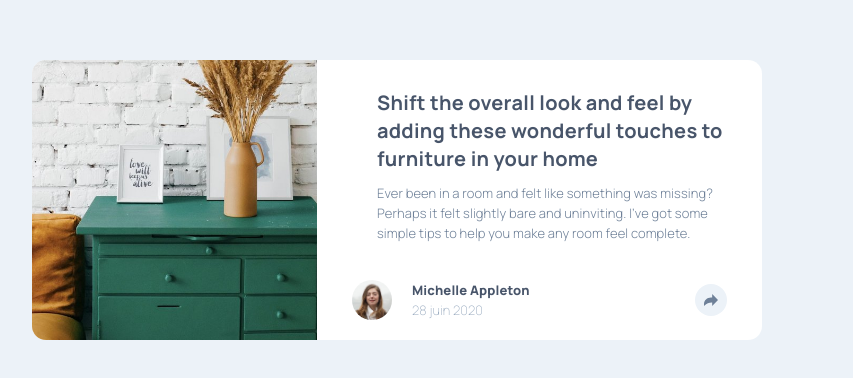
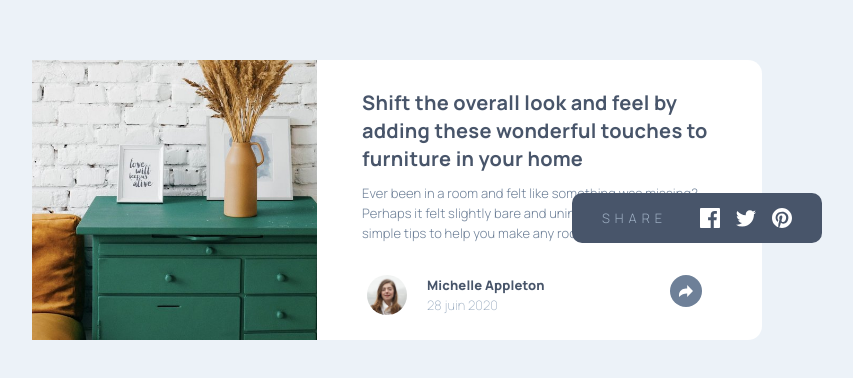
Before and after one commit to myrteza-labi/article-previe-junior, a React (Create React App) app: page / in a window 1536 px wide. Shown: the part 200-578 px from the top of the page, without its empty margins (371-1224 px from the left). Built offline with nearby package versions, Linux system fonts and the light colour scheme.

Commit message:
:desktop-style: (footer-active) style done

```diff
--- a/src/App.css
+++ b/src/App.css
@@ -17,5 +17,7 @@
 @media screen and (min-width: 1440px){
     .textAndFooterContainer{
         width: 100%;
+        padding-left: 30px;
+        padding-right: 20px;
     }
 }
--- a/src/components/ArticlePreview.css
+++ b/src/components/ArticlePreview.css
@@ -17,5 +17,6 @@
         width: 730px;
         height: 280px;
         flex-direction: row;
+        overflow: visible;
     }
 }
--- a/src/components/Footer.css
+++ b/src/components/Footer.css
@@ -1,4 +1,5 @@
 .Footer {
+    position: relative;
     width: 100%;
     height: 64px;
     margin-top: 20px;
@@ -12,6 +13,11 @@
 }
 .footerMobileStatic{
     padding: 0 35px 30px 35px;
+}
+.footerDesktopActive{
+    padding-bottom: 40px;
+    padding-left: 20px;
+    padding-right: 40px;
 }
 
 .footerMainContainer {
@@ -29,3 +35,14 @@
     justify-content: space-between;
     align-items: center;
 }
+
+/* desktop */
+
+@media screen and (min-width: 1440px){
+    .footerMobileStatic{
+        padding: 0 35px 40px 20px;
+    }
+    .footerMainContainerDesktopActive{
+        justify-content: space-between;
+    }
+}
--- a/src/components/Footer.js
+++ b/src/components/Footer.js
@@ -17,7 +17,7 @@ class Footer extends React.Component{
         super(props);
         this.state = {
             renderedFooter: "",
-            className: "Footer footerMobileStatic",
+            className: "Footer footerDesktopActive",
             windowWidth: window.innerWidth,
         }
     }
@@ -26,9 +26,6 @@ class Footer extends React.Component{
 
 
     render(){
-
-
-
         let renderedFooter;
 
         let mobileFooterStatic =
@@ -41,8 +38,20 @@ class Footer extends React.Component{
 
                 <ShareBtn   src={shareBtnStatic}
                             ContainerClassName={"shareBtnContainer shareBtnContainerStatic"}
-                            shareBtnClassName={"shareBtn shareBtnStatic"}/>
+                            shareBtnClassName={"shareBtn shareBtnMobileStatic"}/>
         </div>
+
+
+
+        let mobileFooterActive =
+            <div className="footerMainContainer footerMainContainerActive">
+                <ShareBox   className="ShareBox ShareBoxMobile"
+                            shareWord={"SHARE"} />
+
+                <ShareBtn   ContainerClassName={"shareBtnContainer shareBtnContainerActive"}
+                            shareBtnClassName={"shareBtn shareBtnMobileActive"}
+                            src={shareBtnActive}/>
+            </div>
 
 
 
@@ -63,41 +72,33 @@ class Footer extends React.Component{
 
 
 
-        let mobileFooterActive =
-            <div className="footerMainContainer footerMainContainerActive">
-                <ShareBox   className="ShareBoxMobile"
-                            shareWord={"SHARE"} />
-
-                <ShareBtn   ContainerClassName={"shareBtnContainer shareBtnContainerActive"}
-                            shareBtnClassName={"shareBtn shareBtnActive"}
-                            src={shareBtnActive}/>
-            </div>
 
 
 
-        /*
-        <div className="mainFooterContainer mainFooterContainerStatic">
-            <img className="profilePicture" src={this.props.profilePictureSrc} />
-            <div className="nameAndDateContainer" >
-                <p className="name">{this.props.name}</p>
-                <p className="date" >{this.props.date}</p>
-            </div>
-            <div className="shareContainer shareContainerStatic " >
-                <img src={shareIcon}
-                     alt={"une fleche indiquant le partage vers d'autre plateforme"}
-                     className="shareIcon"/>
-            </div>;
-        </div>*/
 
-        /*
 
-        */
 
+        let desktopFooterActive=
+        <div className="footerMainContainer footerMainContainerDesktopActive">
+            <ProfileBox srcProfilePicture={profilepicture}
+                            altProfilePicture={"Michelle Appleton"}
+                            name={"Michelle Appleton"}
+                            date={"28 juin 2020"}/>
+
+            <ShareBtn   ContainerClassName={"shareBtnContainer shareBtnContainerActive"}
+                        shareBtnClassName={"shareBtn shareBtnDesktopActive"}
+                        src={shareBtnActive}/>
+
+            <ShareBox   className="ShareBox ShareBoxDesktopActive"
+                        shareWord={"SHARE"} />
+
+
+        </div>
 
 
         return(
             <section id="Footer" className={this.state.className} >
-                {mobileFooterStatic}
+                {desktopFooterActive}
             </section>
         )
     }
--- a/src/components/ShareBox.css
+++ b/src/components/ShareBox.css
@@ -14,3 +14,21 @@
     letter-spacing: 5px;
     color: #9DAEC2;
 }
+
+@media screen and (min-width: 1440px){
+    .ShareBox{
+        position: absolute;
+    }
+    .ShareBoxDesktopActive{
+        width: 250px;
+        height: 50px;
+        justify-content: space-between;
+        border-radius: 10px;
+        background-color: #48556A;
+        align-items: center;
+        padding-left: 30px;
+        padding-right: 30px;
+        top: -90px;
+        right: -80px;
+    }
+}
--- a/src/components/ShareBtn.css
+++ b/src/components/ShareBtn.css
@@ -6,10 +6,14 @@
     justify-content: center;
     align-items: center;
 }
+.shareBtnContainer:hover {
+    cursor: pointer;
+}
 .shareBtn{
     width: 14px;
     height: 12px;
 }
+
 /*  static style  */
 .shareBtnContainerStatic{
     background-color: #ECF2F8;
--- a/src/components/TextPresentation.css
+++ b/src/components/TextPresentation.css
@@ -27,7 +27,6 @@
 @media screen and (min-width: 1440px){
     .TextPresentation{
        min-width: 365px;
-       margin-left: 40px;
     }
     .textPresentationTitle {
         font-size: 20px;
```
